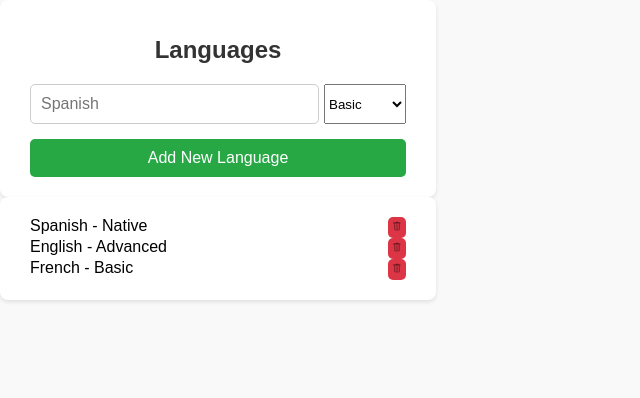
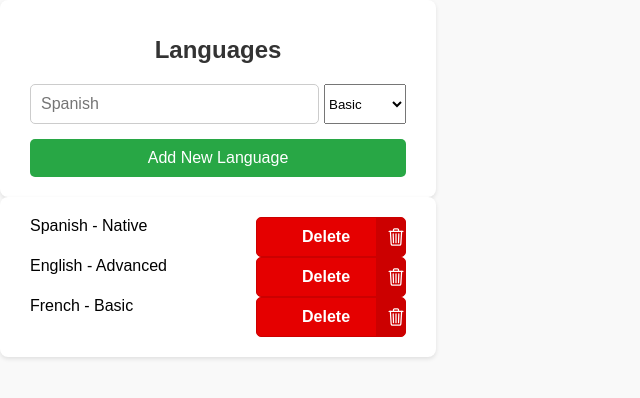
Before and after one commit to ArtSN7/CV-Generator, a React (Vite) app: page / in a window 1280 px wide. Shown: the top 398 px of the page, without its empty margins (0-640 px from the left). Built offline with nearby package versions, Linux system fonts and the light colour scheme.

Commit message:
adding new delete btn

```diff
--- a/package.json
+++ b/package.json
@@ -11,7 +11,8 @@
   },
   "dependencies": {
     "react": "^18.3.1",
-    "react-dom": "^18.3.1"
+    "react-dom": "^18.3.1",
+    "styled-components": "^6.1.14"
   },
   "devDependencies": {
     "@eslint/js": "^9.17.0",
--- a/src/components/languages.jsx
+++ b/src/components/languages.jsx
@@ -1,6 +1,7 @@
 import '../styles/languages.css';
 import deleteIcon from '../data/delete.svg';
 import React, { useState } from 'react';
+import { DeleteBTN } from '../data/delete_btn.jsx';
 
 const lang_list = [
     {id:crypto.randomUUID(), language: "Spanish", level: "Native"},
@@ -49,9 +50,7 @@ function Languages() {
 
                     <div className="list"key={lang.id}>
                         <p1>{lang.language} - {lang.level}</p1>
-                        <button id="delete_btn" onClick={() => handleDeleteLanguage(lang.id)}>
-                            <img src={deleteIcon} alt="Delete Icon" width="12" height="12" />
-                        </button>
+                        <DeleteBTN onClick={() => handleDeleteLanguage(lang.id)}/>
                     </div>
 
                 ))}
--- /dev/null
+++ b/src/data/delete_btn.jsx
@@ -0,0 +1,74 @@
+import React from 'react';
+import styled from 'styled-components';
+
+export function DeleteBTN() {
+  return (
+    <StyledWrapper>
+      <button className="button" type="button">
+        <span className="button__text">Delete</span>
+        <span className="button__icon"><svg className="svg" height={512} viewBox="0 0 512 512" width={512} xmlns="http://www.w3.org/2000/svg"><title /><path d="M112,112l20,320c.95,18.49,14.4,32,32,32H348c17.67,0,30.87-13.51,32-32l20-320" style={{fill: 'none', stroke: '#fff', strokeLinecap: 'round', strokeLinejoin: 'round', strokeWidth: 32}} /><line style={{stroke: '#fff', strokeLinecap: 'round', strokeMiterlimit: 10, strokeWidth: 32}} x1={80} x2={432} y1={112} y2={112} /><path d="M192,112V72h0a23.93,23.93,0,0,1,24-24h80a23.93,23.93,0,0,1,24,24h0v40" style={{fill: 'none', stroke: '#fff', strokeLinecap: 'round', strokeLinejoin: 'round', strokeWidth: 32}} /><line style={{fill: 'none', stroke: '#fff', strokeLinecap: 'round', strokeLinejoin: 'round', strokeWidth: 32}} x1={256} x2={256} y1={176} y2={400} /><line style={{fill: 'none', stroke: '#fff', strokeLinecap: 'round', strokeLinejoin: 'round', strokeWidth: 32}} x1={184} x2={192} y1={176} y2={400} /><line style={{fill: 'none', stroke: '#fff', strokeLinecap: 'round', strokeLinejoin: 'round', strokeWidth: 32}} x1={328} x2={320} y1={176} y2={400} /></svg></span>
+      </button>
+    </StyledWrapper>
+  );
+}
+
+const StyledWrapper = styled.div`
+  .button {
+    position: relative;
+    width: 150px;
+    height: 40px;
+    cursor: pointer;
+    display: flex;
+    align-items: center;
+    border: 1px solid #cc0000;
+    background-color: #e50000;
+    overflow: hidden;
+  }
+
+  .button, .button__icon, .button__text {
+    transition: all 0.3s;
+  }
+
+  .button .button__text {
+    transform: translateX(35px);
+    color: #fff;
+    font-weight: 600;
+  }
+
+  .button .button__icon {
+    position: absolute;
+    transform: translateX(109px);
+    height: 100%;
+    width: 39px;
+    background-color: #cc0000;
+    display: flex;
+    align-items: center;
+    justify-content: center;
+  }
+
+  .button .svg {
+    width: 20px;
+  }
+
+  .button:hover {
+    background: #cc0000;
+  }
+
+  .button:hover .button__text {
+    color: transparent;
+  }
+
+  .button:hover .button__icon {
+    width: 148px;
+    transform: translateX(0);
+  }
+
+  .button:active .button__icon {
+    background-color: #b20000;
+  }
+
+  .button:active {
+    border: 1px solid #b20000;
+  }`;
+
+export default DeleteBTN;
```
Also changed, not shown: 1 other file (tests, documents, lock files or other folders).
